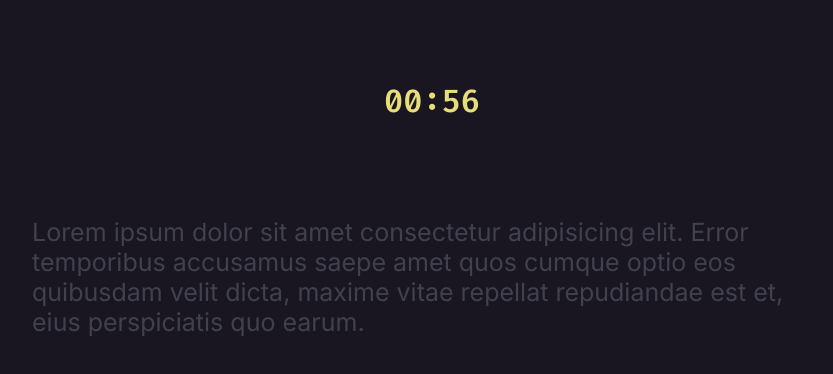
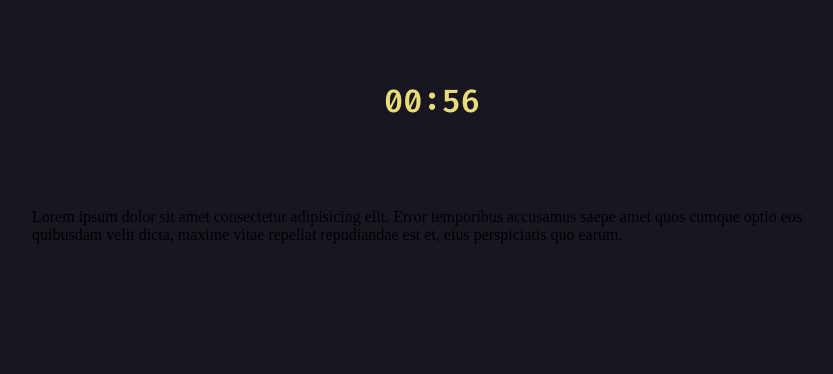
Before and after one commit to dudusohne/fast-typing, a Vue app: page / in a window 1280 px wide. Shown: the top 374 px of the page, without its empty margins (208-1041 px from the left). Built offline with nearby package versions, Linux system fonts and the light colour scheme.

Commit message:
add keypress event to home

```diff
--- a/src/components/MiddleText/MiddleText.vue
+++ b/src/components/MiddleText/MiddleText.vue
@@ -1,6 +1,7 @@
 <template>
     <div class="container">
-        <p>Lorem ipsum dolor sit amet consectetur adipisicing elit. Error temporibus accusamus saepe amet quos cumque optio eos quibusdam velit dicta, maxime vitae repellat repudiandae est et, eius perspiciatis quo earum.</p>
+        <slot name="text"></slot>
+
     </div>
 </template>
 
@@ -18,7 +19,7 @@
     p {
         font-family: "Inter", sans-serif;
         font-size: 25px;
-        color: #41414d;
+        color: #0d0d9e;
     }
 }
 </style>
--- a/src/pages/Home/Home.vue
+++ b/src/pages/Home/Home.vue
@@ -1,37 +1,75 @@
 <template>
     <div class="home">
         <div class="header">
-                <span id="time" @click="log()"></span>
+            <span id="time" @click=""></span>
         </div>
-        <input type="textarea" class="input" />
 
-        <MiddleText />
+
+        <MiddleText>
+            <template #text>
+                <div>
+
+                    <span id="text-upper" style="color: red;"></span>
+                    <p class="back-text">{{ text }}</p>
+                </div>
+            </template>
+        </MiddleText>
         <ModalText :is-open="modalOpen" />
-        <ModalTimer :is-open="false" />
-    </div>
+        <ModalTimer :is-open="false" />  </div>
 </template>
 
 <script setup lang="ts">
-import { onMounted, ref, watch } from 'vue'
+import { onMounted, ref, watch, withDefaults } from 'vue'
 
 import MiddleText from '../../components/MiddleText/MiddleText.vue';
 import ModalText from '../../components/ModalText/ModalText.vue';
 import ModalTimer from '../../components/ModalTimer/ModalTimer.vue';
 
+interface HomeProps {
+    letterCount: number;
+}
+
+const props = withDefaults(defineProps<HomeProps>(), {
+    letterCount: 0,
+})
+
 const modalOpen = ref<boolean>(false)
+
+const text = 'Lorem ipsum dolor sit amet consectetur adipisicing elit. Error temporibus accusamus saepe amet quos cumque optio eos quibusdam velit dicta, maxime vitae repellat repudiandae est et, eius perspiciatis quo earum.'
 
 onMounted(() => {
     let duration = 60 * 1;
     let display = document.querySelector('#time');
 
+    let textPrint = document.querySelector('#text-upper')
+
+    let keyCount: number = -1;
+
     startTimer(duration, display);
+
+    window.addEventListener('keyup', function (key) {
+        // console.log('key: ', ev);
+        keyCount++
+        handleKeyEvent(key, textPrint, keyCount);
+    });
 })
+
+function handleKeyEvent(keypressed: any, textPrint: any, keyCount: number) {
+    console.log('tecla: ', keypressed.key);
+    console.log('texto: ', text[keyCount]);
+    textPrint.textContent = textPrint.textContent + text[keyCount];
+
+    if (keypressed.key.toLowerCase() === text[keyCount]) {
+    }
+
+}
 
 //watch to get any keypress and show letter by letter from the setted text
 
 function openModalTimer() {
     console.log('open timer modal')
 }
+
 
 function startTimer(duration: number, display: any) {
     let timer: number = duration, minutes, seconds;
```
